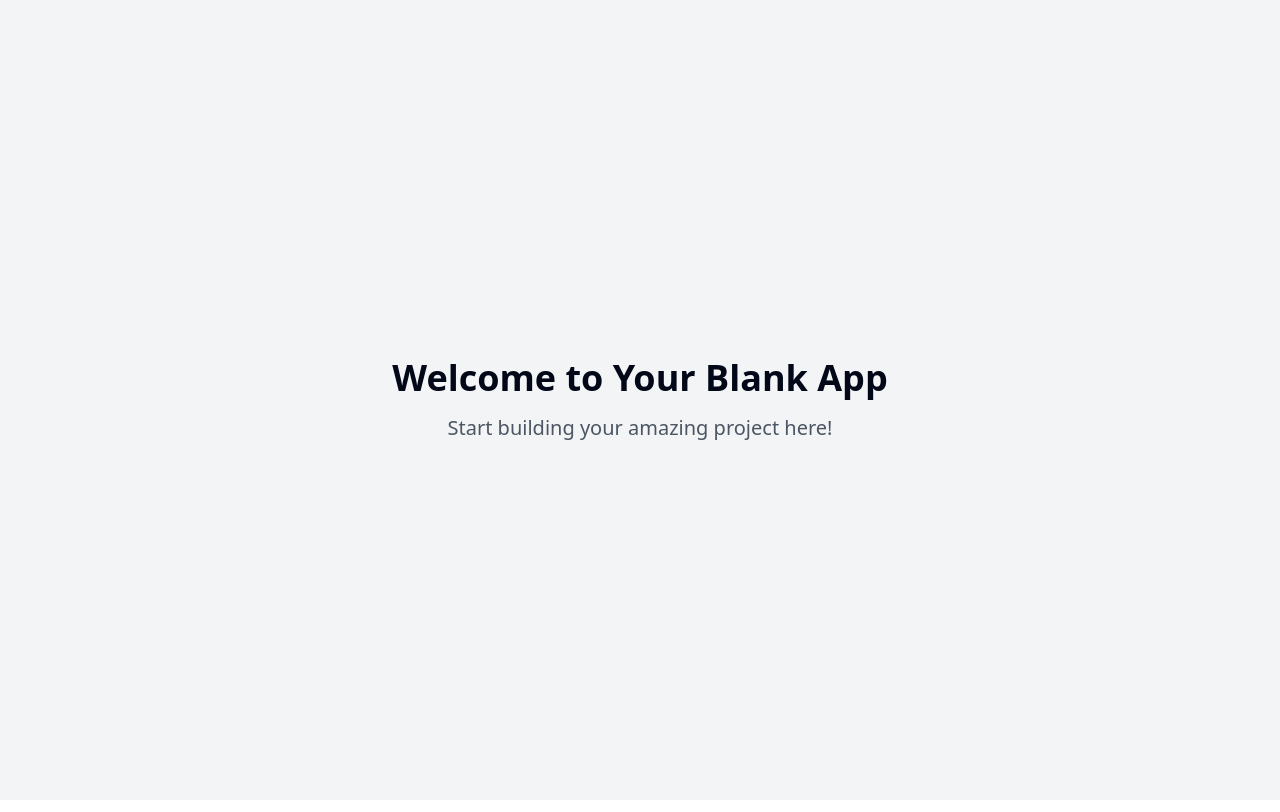
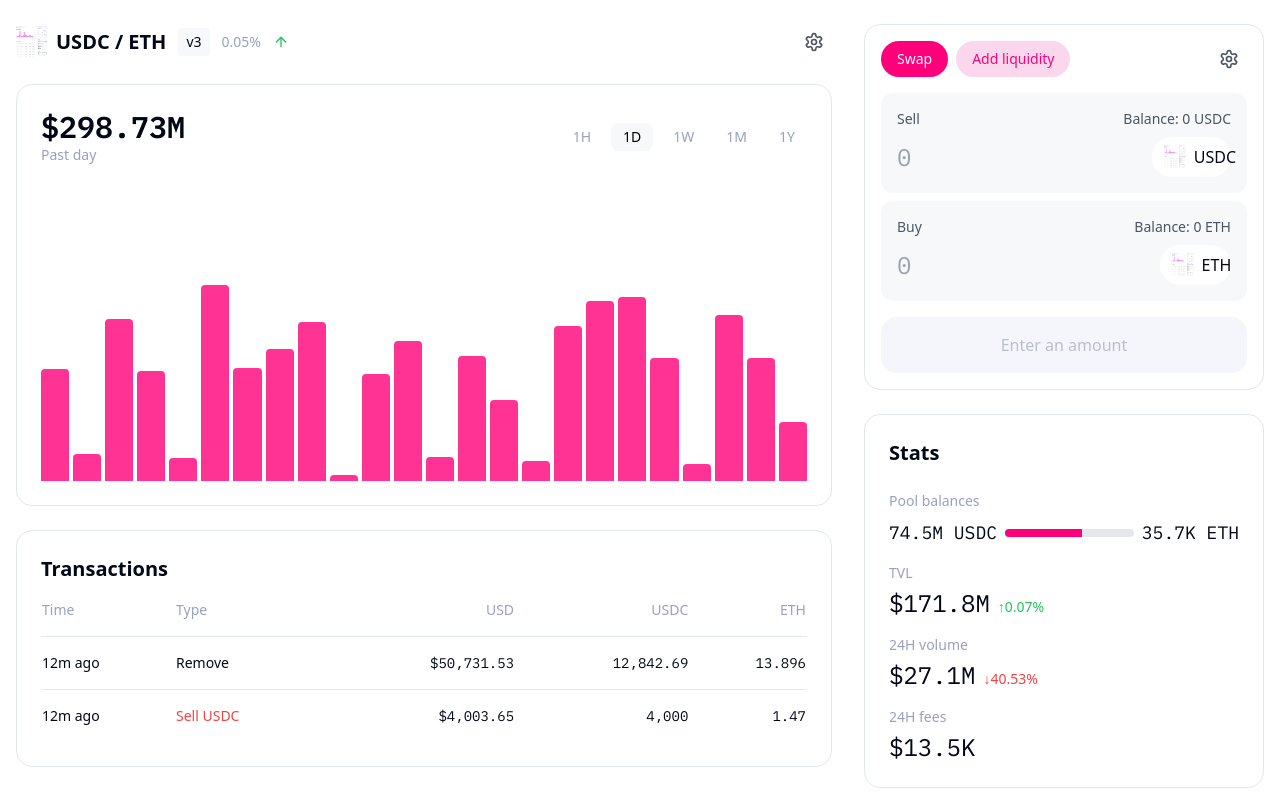
Before and after one commit to 256ks/clone-swappery-portfolio, a React (Vite) app: page / in a window 1280 px wide. Built offline with nearby package versions, Linux system fonts and the light colour scheme.

Commit message:
Implement Uniswap clone
This commit implements a clone of a Uniswap page for a portfolio.  The specific design and features are not detailed in this commit message.

```diff
--- /dev/null
+++ b/src/components/PriceChart.tsx
@@ -0,0 +1,52 @@
+
+import { useEffect, useRef } from 'react';
+import { Chart } from 'recharts';
+
+const MOCK_DATA = Array.from({ length: 24 }, (_, i) => ({
+  time: `${i}:00`,
+  volume: Math.random() * 70,
+}));
+
+const PriceChart = ({ timeframe, onTimeframeChange }) => {
+  const timeframes = ['1H', '1D', '1W', '1M', '1Y'];
+
+  return (
+    <div className="bg-white rounded-2xl border p-6 space-y-4">
+      <div className="flex justify-between items-center">
+        <div>
+          <h2 className="text-3xl font-mono font-semibold">$298.73M</h2>
+          <p className="text-sm text-uniswap-gray">Past day</p>
+        </div>
+        <div className="flex gap-2">
+          {timeframes.map((tf) => (
+            <button
+              key={tf}
+              onClick={() => onTimeframeChange(tf)}
+              className={`px-3 py-1 rounded-lg text-sm transition-colors ${
+                timeframe === tf
+                  ? 'bg-uniswap-light-gray text-black'
+                  : 'text-uniswap-gray hover:text-black'
+              }`}
+            >
+              {tf}
+            </button>
+          ))}
+        </div>
+      </div>
+      <div className="h-[300px] animate-chart-slide">
+        {/* Chart visualization would go here - using a placeholder for now */}
+        <div className="h-full flex items-end gap-1">
+          {MOCK_DATA.map((data, i) => (
+            <div
+              key={i}
+              style={{ height: `${data.volume}%` }}
+              className="flex-1 bg-uniswap-pink opacity-80 rounded-t"
+            />
+          ))}
+        </div>
+      </div>
+    </div>
+  );
+};
+
+export default PriceChart;
--- /dev/null
+++ b/src/components/StatsSection.tsx
@@ -0,0 +1,44 @@
+
+const StatsSection = () => {
+  return (
+    <div className="bg-white rounded-2xl border p-6 space-y-6">
+      <h3 className="text-xl font-semibold">Stats</h3>
+
+      <div className="space-y-4">
+        <div>
+          <h4 className="text-sm text-uniswap-gray mb-2">Pool balances</h4>
+          <div className="flex items-center gap-2">
+            <span className="text-lg font-mono">74.5M USDC</span>
+            <div className="flex-1 h-2 bg-gray-200 rounded-full overflow-hidden">
+              <div className="w-[60%] h-full bg-uniswap-pink" />
+            </div>
+            <span className="text-lg font-mono">35.7K ETH</span>
+          </div>
+        </div>
+
+        <div>
+          <h4 className="text-sm text-uniswap-gray mb-1">TVL</h4>
+          <div className="flex items-baseline gap-2">
+            <span className="text-2xl font-mono">$171.8M</span>
+            <span className="text-sm text-green-500">↑0.07%</span>
+          </div>
+        </div>
+
+        <div>
+          <h4 className="text-sm text-uniswap-gray mb-1">24H volume</h4>
+          <div className="flex items-baseline gap-2">
+            <span className="text-2xl font-mono">$27.1M</span>
+            <span className="text-red-500 text-sm">↓40.53%</span>
+          </div>
+        </div>
+
+        <div>
+          <h4 className="text-sm text-uniswap-gray mb-1">24H fees</h4>
+          <span className="text-2xl font-mono">$13.5K</span>
+        </div>
+      </div>
+    </div>
+  );
+};
+
+export default StatsSection;
--- /dev/null
+++ b/src/components/SwapInterface.tsx
@@ -0,0 +1,69 @@
+
+import { useState } from 'react';
+import { Settings } from 'lucide-react';
+
+const SwapInterface = () => {
+  const [maxSlippage, setMaxSlippage] = useState('Auto');
+
+  return (
+    <div className="bg-white rounded-2xl border p-4 space-y-4">
+      <div className="flex justify-between items-center">
+        <div className="flex gap-2">
+          <button className="px-4 py-2 text-sm bg-uniswap-pink text-white rounded-full hover:bg-opacity-90 transition-colors">
+            Swap
+          </button>
+          <button className="px-4 py-2 text-sm bg-[#FAD7ED] text-uniswap-pink rounded-full hover:bg-opacity-90 transition-colors">
+            Add liquidity
+          </button>
+        </div>
+        <button className="hover:bg-gray-100 p-2 rounded-full transition-colors">
+          <Settings className="w-5 h-5 text-gray-600" />
+        </button>
+      </div>
+
+      <div className="space-y-2">
+        <div className="bg-uniswap-light-gray p-4 rounded-xl">
+          <div className="flex justify-between mb-2">
+            <span className="text-sm text-gray-600">Sell</span>
+            <span className="text-sm text-gray-600">Balance: 0 USDC</span>
+          </div>
+          <div className="flex items-center gap-2">
+            <input
+              type="text"
+              placeholder="0"
+              className="bg-transparent text-2xl font-mono outline-none w-full"
+            />
+            <button className="flex items-center gap-2 bg-white px-3 py-2 rounded-full">
+              <img src="/lovable-uploads/5c64e6d1-be8c-446b-a571-5d5065606f8e.png" alt="USDC" className="w-6 h-6" />
+              <span>USDC</span>
+            </button>
+          </div>
+        </div>
+
+        <div className="bg-uniswap-light-gray p-4 rounded-xl">
+          <div className="flex justify-between mb-2">
+            <span className="text-sm text-gray-600">Buy</span>
+            <span className="text-sm text-gray-600">Balance: 0 ETH</span>
+          </div>
+          <div className="flex items-center gap-2">
+            <input
+              type="text"
+              placeholder="0"
+              className="bg-transparent text-2xl font-mono outline-none w-full"
+            />
+            <button className="flex items-center gap-2 bg-white px-3 py-2 rounded-full">
+              <img src="/lovable-uploads/5c64e6d1-be8c-446b-a571-5d5065606f8e.png" alt="ETH" className="w-6 h-6" />
+              <span>ETH</span>
+            </button>
+          </div>
+        </div>
+      </div>
+
+      <button className="w-full py-4 text-center bg-[#F5F6FC] rounded-2xl text-[#BBBFCC]">
+        Enter an amount
+      </button>
+    </div>
+  );
+};
+
+export default SwapInterface;
--- /dev/null
+++ b/src/components/TokenPairHeader.tsx
@@ -0,0 +1,25 @@
+
+import { ArrowUp, Settings } from 'lucide-react';
+
+const TokenPairHeader = () => {
+  return (
+    <div className="flex items-center justify-between">
+      <div className="flex items-center gap-3">
+        <div className="flex items-center gap-2">
+          <img src="/lovable-uploads/5c64e6d1-be8c-446b-a571-5d5065606f8e.png" alt="USDC/ETH" className="w-8 h-8" />
+          <span className="text-xl font-semibold">USDC / ETH</span>
+        </div>
+        <span className="text-sm bg-uniswap-light-gray px-2 py-1 rounded">v3</span>
+        <span className="text-sm text-uniswap-gray">0.05%</span>
+        <ArrowUp className="w-4 h-4 text-green-500" />
+      </div>
+      <div className="flex items-center gap-4">
+        <button className="hover:bg-gray-100 p-2 rounded-full transition-colors">
+          <Settings className="w-5 h-5 text-gray-600" />
+        </button>
+      </div>
+    </div>
+  );
+};
+
+export default TokenPairHeader;
--- /dev/null
+++ b/src/components/TransactionsTable.tsx
@@ -0,0 +1,52 @@
+
+const MOCK_TRANSACTIONS = [
+  {
+    time: '12m ago',
+    type: 'Remove',
+    usd: 50731.53,
+    usdc: 12842.69,
+    eth: 13.8957,
+  },
+  {
+    time: '12m ago',
+    type: 'Sell USDC',
+    usd: 4003.65,
+    usdc: 4000,
+    eth: 1.46967,
+  },
+  // ... Add more mock transactions
+];
+
+const TransactionsTable = () => {
+  return (
+    <div className="bg-white rounded-2xl border p-6">
+      <h2 className="text-xl font-semibold mb-4">Transactions</h2>
+      <table className="w-full">
+        <thead>
+          <tr className="text-sm text-uniswap-gray">
+            <th className="text-left font-normal pb-4">Time</th>
+            <th className="text-left font-normal pb-4">Type</th>
+            <th className="text-right font-normal pb-4">USD</th>
+            <th className="text-right font-normal pb-4">USDC</th>
+            <th className="text-right font-normal pb-4">ETH</th>
+          </tr>
+        </thead>
+        <tbody>
+          {MOCK_TRANSACTIONS.map((tx, i) => (
+            <tr key={i} className="border-t text-sm">
+              <td className="py-4">{tx.time}</td>
+              <td className={`py-4 ${tx.type.includes('Sell') ? 'text-red-500' : ''}`}>
+                {tx.type}
+              </td>
+              <td className="text-right py-4 font-mono">${tx.usd.toLocaleString()}</td>
+              <td className="text-right py-4 font-mono">{tx.usdc.toLocaleString()}</td>
+              <td className="text-right py-4 font-mono">{tx.eth.toLocaleString()}</td>
+            </tr>
+          ))}
+        </tbody>
+      </table>
+    </div>
+  );
+};
+
+export default TransactionsTable;
--- a/src/index.css
+++ b/src/index.css
@@ -1,3 +1,5 @@
+@import url('https://fonts.googleapis.com/css2?family=IBM+Plex+Mono:wght@400;500;600&display=swap');
+
 @tailwind base;
 @tailwind components;
 @tailwind utilities;
--- a/src/pages/Index.tsx
+++ b/src/pages/Index.tsx
@@ -1,12 +1,29 @@
-// Update this page (the content is just a fallback if you fail to update the page)
+
+import { useState } from 'react';
+import TokenPairHeader from '../components/TokenPairHeader';
+import PriceChart from '../components/PriceChart';
+import SwapInterface from '../components/SwapInterface';
+import StatsSection from '../components/StatsSection';
+import TransactionsTable from '../components/TransactionsTable';
 
 const Index = () => {
+  const [selectedTimeframe, setSelectedTimeframe] = useState('1D');
+
   return (
-    <div className="min-h-screen flex items-center justify-center bg-gray-100">
-      <div className="text-center">
-        <h1 className="text-4xl font-bold mb-4">Welcome to Your Blank App</h1>
-        <p className="text-xl text-gray-600">Start building your amazing project here!</p>
-      </div>
+    <div className="min-h-screen bg-white">
+      <main className="container mx-auto px-4 py-6 max-w-7xl">
+        <div className="grid grid-cols-1 lg:grid-cols-[1fr,400px] gap-8">
+          <div className="space-y-6">
+            <TokenPairHeader />
+            <PriceChart timeframe={selectedTimeframe} onTimeframeChange={setSelectedTimeframe} />
+            <TransactionsTable />
+          </div>
+          <div className="space-y-6">
+            <SwapInterface />
+            <StatsSection />
+          </div>
+        </div>
+      </main>
     </div>
   );
 };
--- a/tailwind.config.ts
+++ b/tailwind.config.ts
@@ -24,6 +24,12 @@ export default {
         ring: 'hsl(var(--ring))',
         background: 'hsl(var(--background))',
         foreground: 'hsl(var(--foreground))',
+        uniswap: {
+          pink: '#FF007A',
+          blue: '#2172E5',
+          gray: '#99A1BD',
+          'light-gray': '#F7F8FA',
+        },
         primary: {
           DEFAULT: 'hsl(var(--primary))',
           foreground: 'hsl(var(--primary-foreground))'
@@ -63,13 +69,15 @@ export default {
           ring: 'hsl(var(--sidebar-ring))'
         }
       },
-			borderRadius: {
-				lg: 'var(--radius)',
-				md: 'calc(var(--radius) - 2px)',
-				sm: 'calc(var(--radius) - 4px)'
+      fontFamily: {
+        mono: ['IBM Plex Mono', 'monospace'],
       },
       keyframes: {
-				'accordion-down': {
+        "chart-slide": {
+          "0%": { transform: "translateX(-100%)", opacity: "0" },
+          "100%": { transform: "translateX(0)", opacity: "1" }
+        },
+        "accordion-down": {
           from: {
             height: '0'
           },
@@ -77,7 +85,7 @@ export default {
             height: 'var(--radix-accordion-content-height)'
           }
         },
-				'accordion-up': {
+        "accordion-up": {
           from: {
             height: 'var(--radix-accordion-content-height)'
           },
@@ -87,8 +95,9 @@ export default {
         }
       },
       animation: {
-				'accordion-down': 'accordion-down 0.2s ease-out',
-				'accordion-up': 'accordion-up 0.2s ease-out'
+        "chart-slide": "chart-slide 0.5s ease-out forwards",
+        "accordion-down": "accordion-down 0.2s ease-out",
+        "accordion-up": "accordion-up 0.2s ease-out"
       }
     }
   },
```
Also changed, not shown: public/lovable-uploads/5c64e6d1-be8c-446b-a571-5d5065606f8e.png (added). Lines whose indentation alone changed are shown as unchanged.
